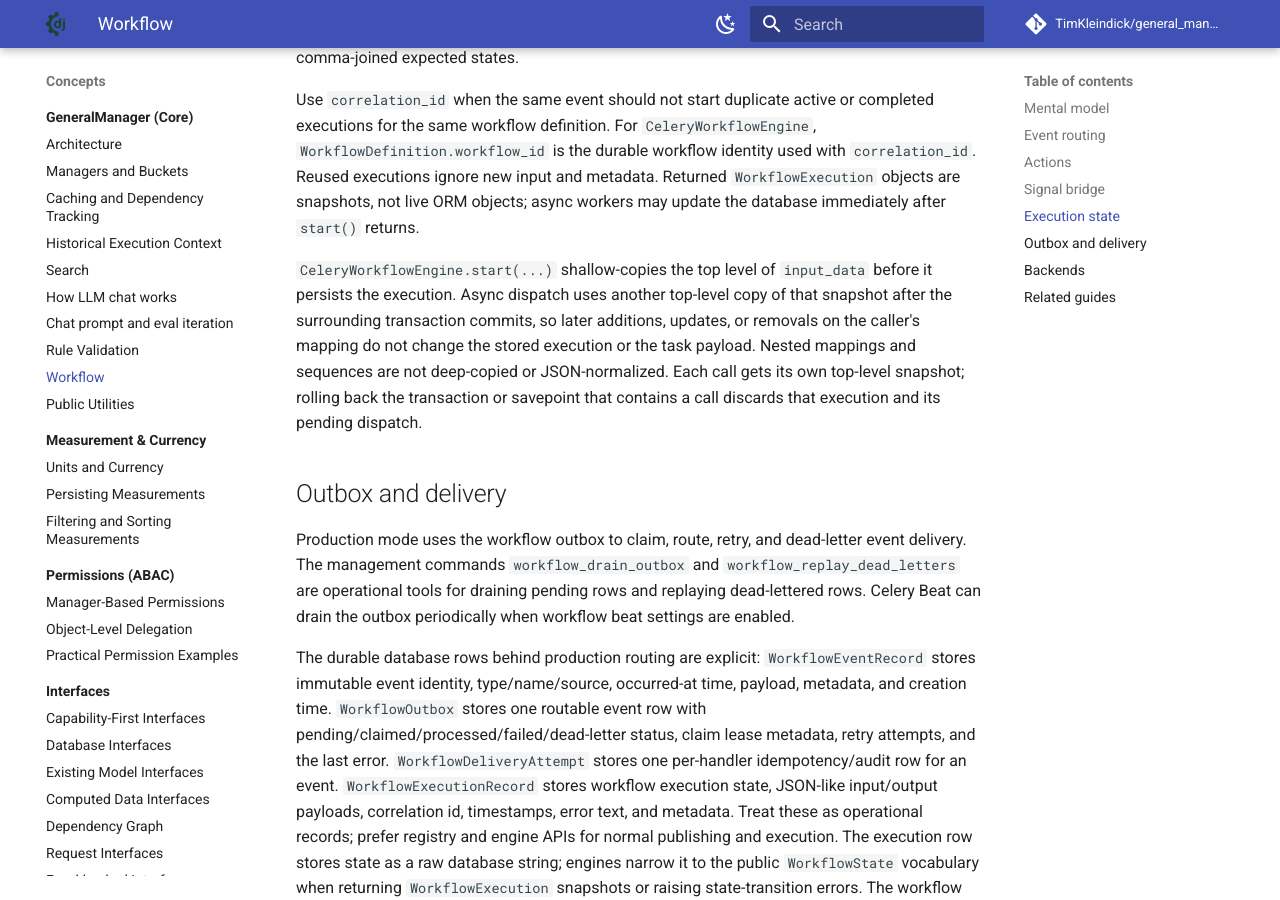
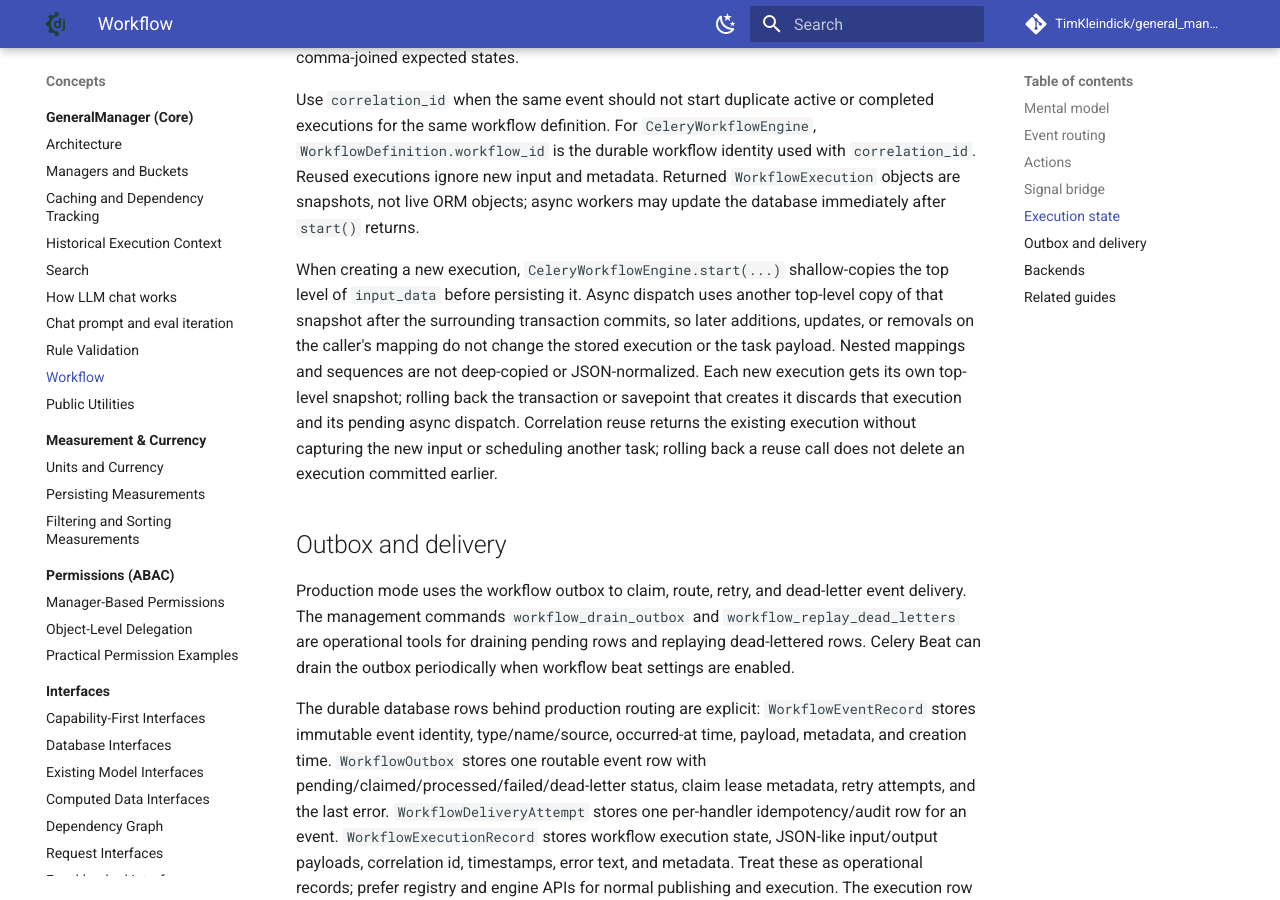
Before and after one commit to TimKleindick/general_manager, an MkDocs documentation site: the page built from docs/concepts/workflow.md, in a window 1280 px wide and 900 px high, scrolled down 5908 px. Built offline with MkDocs 1.6.1 and Material for MkDocs 9.7.7, drawn with Linux system fonts in a browser that asks for light colours; comment, search, counter and statistics services are not loaded.

Commit message:
docs: clarify async workflow transaction prerequisites

```diff
--- a/docs/concepts/workflow.md
+++ b/docs/concepts/workflow.md
@@ -254,14 +254,16 @@ and metadata. Returned `WorkflowExecution` objects are snapshots, not live ORM
 objects; async workers may update the database immediately after `start()`
 returns.
 
-`CeleryWorkflowEngine.start(...)` shallow-copies the top level of `input_data`
-before it persists the execution. Async dispatch uses another top-level copy of
-that snapshot after the surrounding transaction commits, so later additions,
-updates, or removals on the caller's mapping do not change the stored execution
-or the task payload. Nested mappings and sequences are not deep-copied or
-JSON-normalized. Each call gets its own top-level snapshot; rolling back the
-transaction or savepoint that contains a call discards that execution and its
-pending dispatch.
+When creating a new execution, `CeleryWorkflowEngine.start(...)` shallow-copies
+the top level of `input_data` before persisting it. Async dispatch uses another
+top-level copy of that snapshot after the surrounding transaction commits, so
+later additions, updates, or removals on the caller's mapping do not change the
+stored execution or the task payload. Nested mappings and sequences are not
+deep-copied or JSON-normalized. Each new execution gets its own top-level snapshot; rolling
+back the transaction or savepoint that creates it discards that execution and
+its pending async dispatch. Correlation reuse returns the existing execution
+without capturing the new input or scheduling another task; rolling back a
+reuse call does not delete an execution committed earlier.
 
 ## Outbox and delivery
 
```
Also changed, not shown: docs/examples/workflow_input_snapshot.md (+21 -0 lines), docs/howto/workflow_ops.md (+11 -5 lines).
